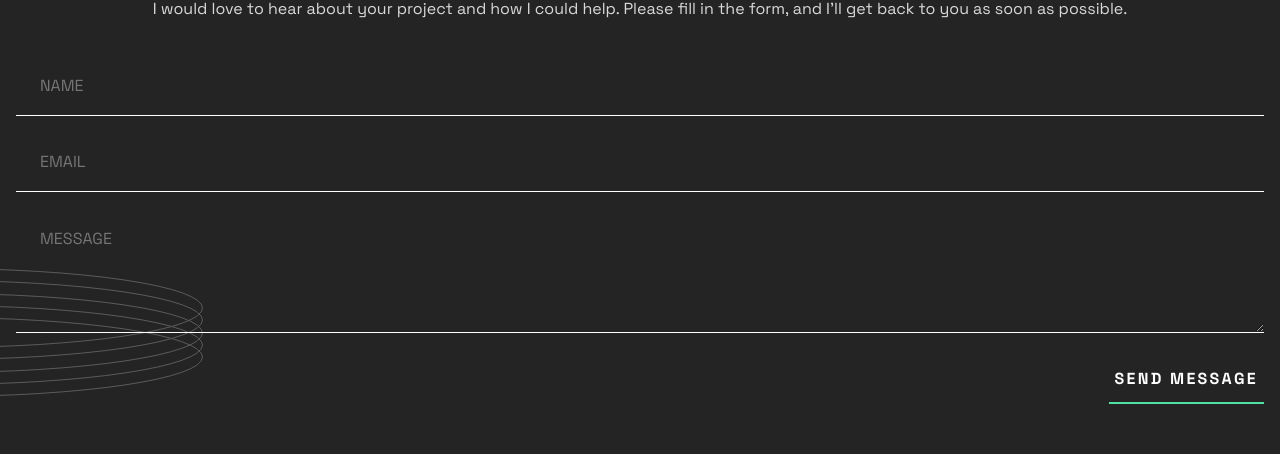
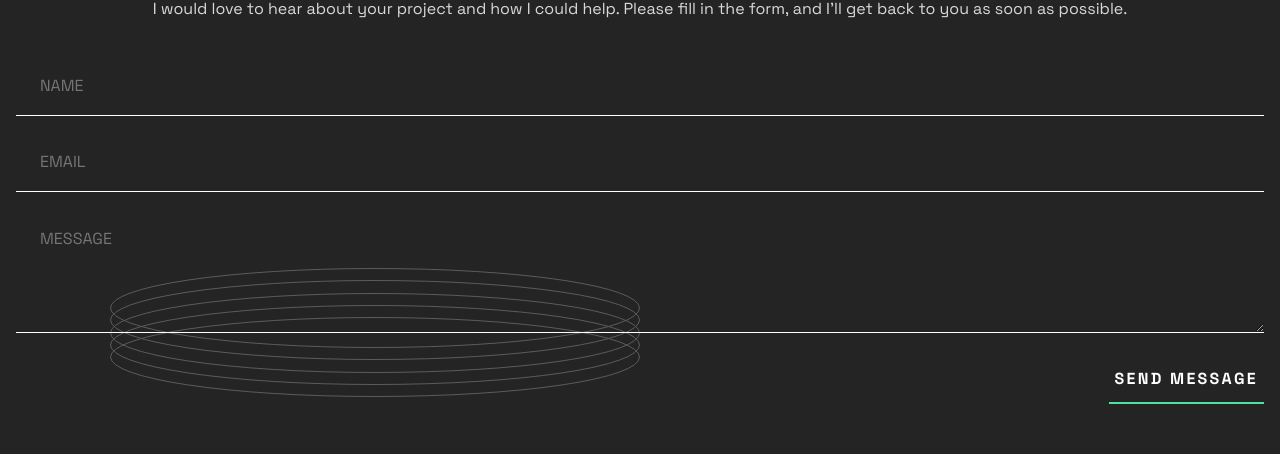
Before and after one commit to VeseMir2k/single-page-developer-portfolio, a Vue app: page / in a window 1280 px wide. Shown: the part 8227-8681 px from the top of the page. Built offline with nearby package versions, Linux system fonts and the light colour scheme.

Commit message:
♻️ (ContactForm.vue): refactor CSS positioning in ContactForm.vue to improve layout and alignment

```diff
--- a/src/components/contact/ContactForm.vue
+++ b/src/components/contact/ContactForm.vue
@@ -34,8 +34,8 @@ export default {
     bottom: 7px;
     content: '';
     height: 129px;
-    left: -343px;
     position: absolute;
+    right: 50%;
     width: 530px;
   }
 
```
